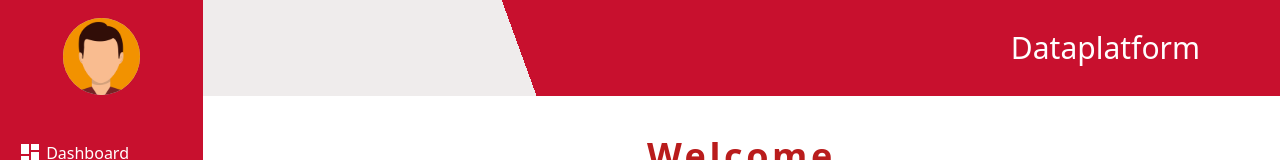
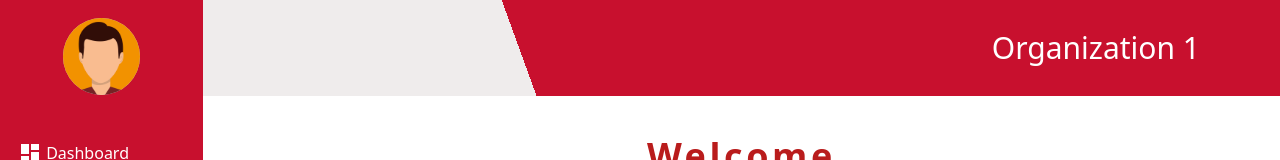
Before and after one commit to CIS-Fall-2022/project-cis_4339_project_23, a Vue app in the folder frontend/: page / in a window 1280 px wide. Shown: the top 160 px of the page. Built offline with nearby package versions, Linux system fonts and the light colour scheme.

Commit message:
Organization name shows up on frontend

```diff
--- a/frontend/src/App.vue
+++ b/frontend/src/App.vue
@@ -48,7 +48,7 @@
           background: linear-gradient(250deg, #C8102E 70%, #efecec 50.6%);
         "
       >
-        <h1 class="mr-20 text-3xl text-white">Dataplatform</h1>
+        <h1 class="mr-20 text-3xl text-white">Organization 1</h1>
       </section>
       <div>
         <router-view></router-view>
```
